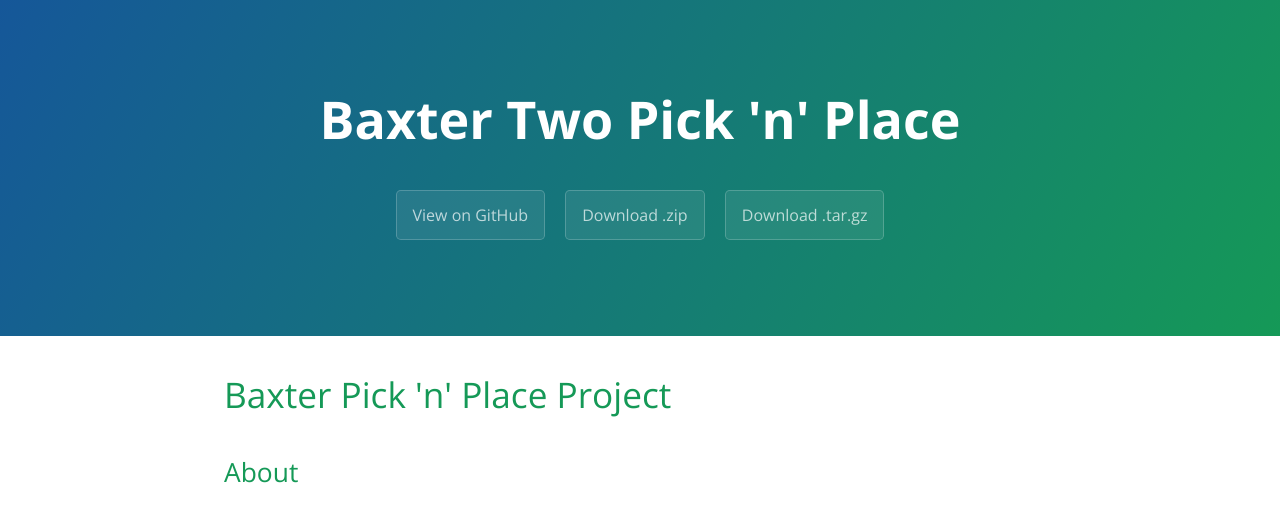
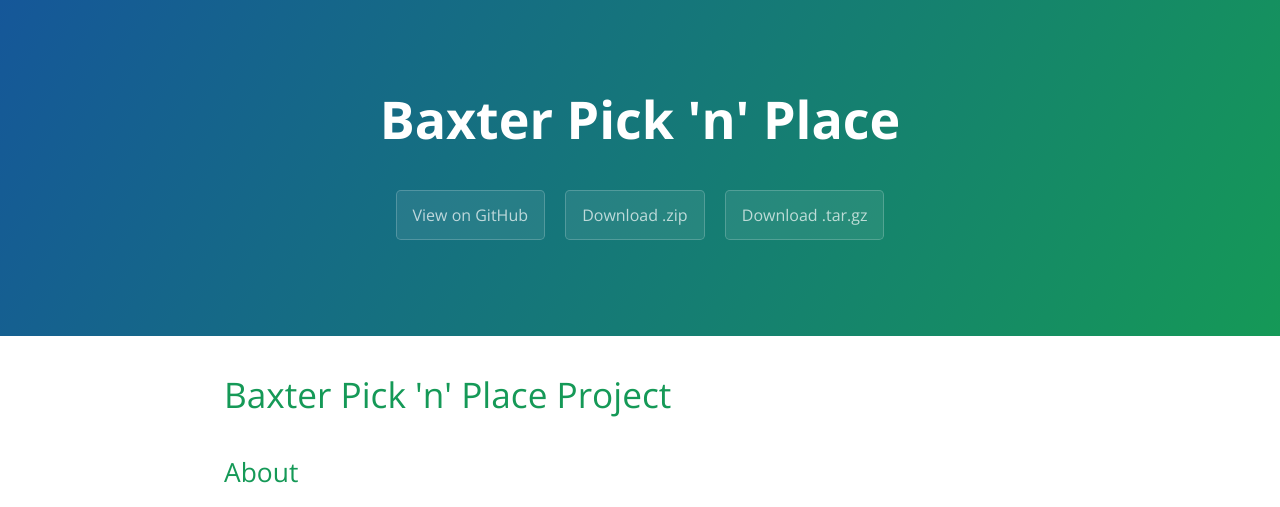
Before and after one commit to patilnabhi/baxter_two, a plain HTML site: page index.html in a window 1280 px wide. Shown: the top 507 px of the page. Drawn offline with nearby package versions, Linux system fonts and the light colour scheme.

Commit message:
Update index.html

```diff
--- a/index.html
+++ b/index.html
@@ -11,7 +11,7 @@
   </head>
   <body>
     <section class="page-header">
-      <h1 class="project-name">Baxter Two Pick 'n' Place</h1>
+      <h1 class="project-name">Baxter Pick 'n' Place</h1>
       <h2 class="project-tagline"></h2>
       <a href="https://github.com/patilnabhi/baxter_two" class="btn">View on GitHub</a>
       <a href="https://github.com/patilnabhi/baxter_two/zipball/master" class="btn">Download .zip</a>
```
